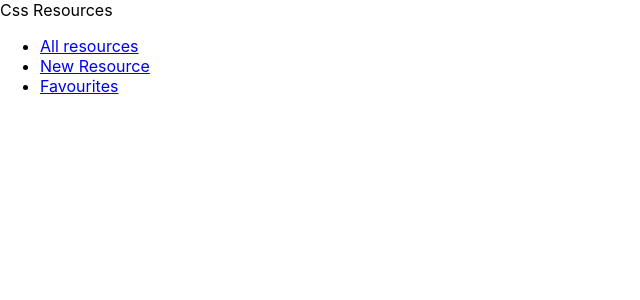
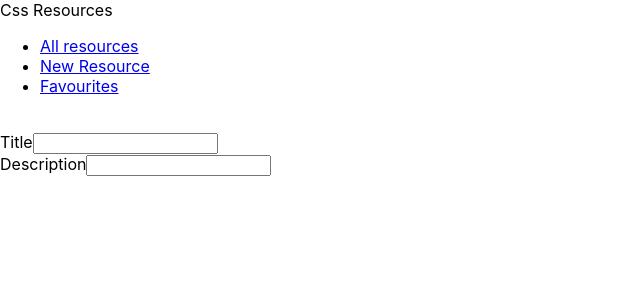
Before and after one commit to luizzitol/css-resources, a React (Create React App) app: page /add in a window 1280 px wide. Shown: the top 300 px of the page, without its empty margins (0-640 px from the left). Built offline with nearby package versions, Linux system fonts and the light colour scheme; no server answers.

Commit message:
added form logic

```diff
--- a/src/pages/NewResource.jsx
+++ b/src/pages/NewResource.jsx
@@ -11,7 +11,13 @@ function NewResource(props) {
 
   function submitHandler() {}
 
-  function inputHandler() {}
+  function inputHandler(event) {
+    setResourceData((previousState) => ({
+      ...previousState,
+      [event.target.name]: event.target.value,
+    }));
+    console.log(resourceData);
+  }
 
   function getScreenShot(url) {
     fetch(`https://image.thum.io/get/width/600/crop/800/${url}`)
@@ -42,16 +48,34 @@ function NewResource(props) {
   }
 
   useEffect(() => {
-    getDescription("https://www.thum.io/documentation/api/url");
-    getScreenShot("https://www.thum.io/documentation/api/url");
+    getDescription("https://www.google.es");
+    getScreenShot("https://www.google.es");
   }, []);
 
   return (
     <>
       <img src={resourceData.image} alt="" />
-      <p>{resourceData.title}</p>
-      <p>{resourceData.description}</p>
-      <form onSubmit={submitHandler}></form>
+
+      <form onSubmit={submitHandler}>
+        <div className="control">
+          <label htmlFor="title">Title</label>
+          <input
+            type="text"
+            value={resourceData.title}
+            name="title"
+            onChange={inputHandler}
+          />
+        </div>
+        <div className="control">
+          <label htmlFor="description">Description</label>
+          <input
+            type="text"
+            value={resourceData.description}
+            name="description"
+            onChange={inputHandler}
+          />
+        </div>
+      </form>
     </>
   );
 }
```
